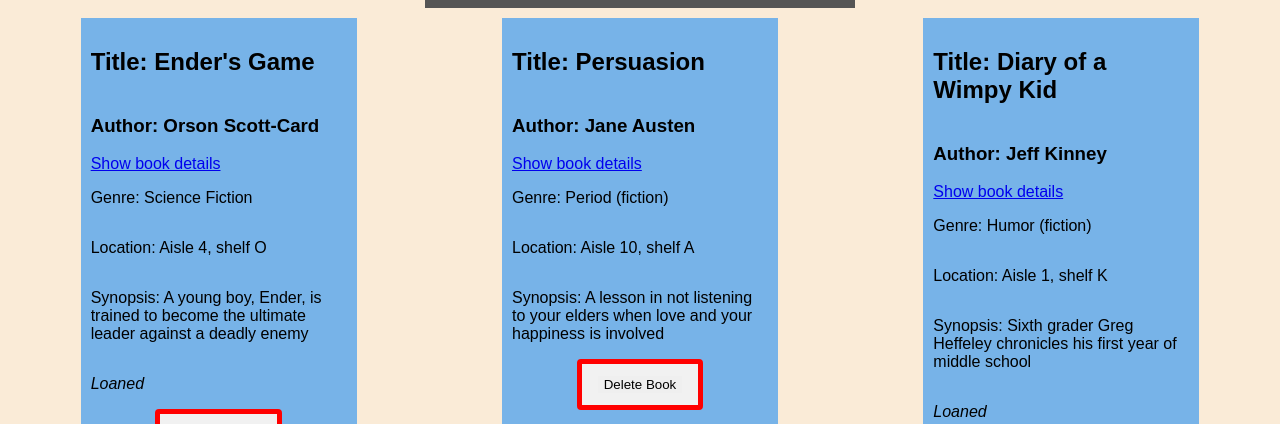
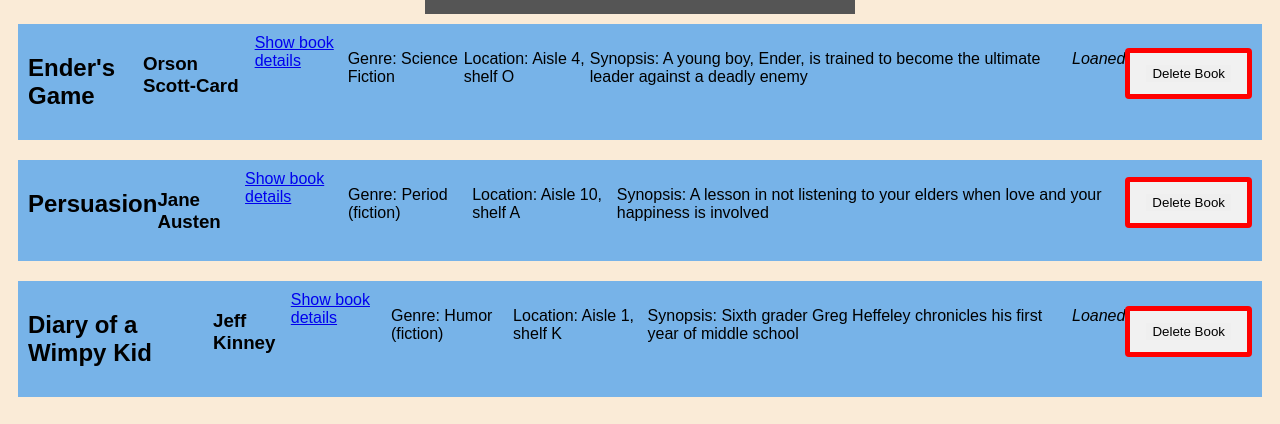
Before and after one commit to bjentwistle/Wk3_wkend_homework_cclibrary, a Flask app: page /books in a window 1280 px wide. Shown: the part 375-799 px from the top of the page. Run offline with Flask 3, Linux system fonts and the light colour scheme.

Commit message:
additions to homework, inc another page to add book

```diff
--- a/controllers/controller.py
+++ b/controllers/controller.py
@@ -3,14 +3,22 @@
 from models.books import *
 from models.book import *
 
+@app.route("/home")
+def home():
+    return render_template('home.html', title = "Home Page")
+
 
 @app.route('/books') #default method is GET
 def index():
-    return render_template('index.html', title = "Home Page", books = books)
+    return render_template('index.html', title = "Books", books = books)
 
 @app.route("/books/<index>") #this will return the details of a chosen book
 def show_selected_book(index):
     return render_template("selected_book.html", book =books[int(index)]) #using the hyperlink added in the html/jinja file
+
+@app.route("/books/add")
+def books_add():
+    return render_template("add_book.html")
 
 @app.route('/books', methods = ['POST'])
 def add_book():
@@ -23,11 +31,11 @@
     unique_id = request.form['unique_id']
     new_book = Book(title, author, genre, loaned, location, synopsis, unique_id)
     add_new_book(new_book)
-    return render_template('index.html', title='Home', books=books) #add redirect here instead of render
+    return redirect("/books")
 
 @app.route("/books/delete/<unique_id>", methods =['POST'])
 def remove_book(unique_id):
     for book in books:
         if unique_id == book.unique_id:
             books.remove(book)
-    return redirect("/books")
+    return redirect("/home")
--- a/static/main.css
+++ b/static/main.css
@@ -2,6 +2,12 @@
 font-family: 'Lucida Sans', 'Lucida Sans Regular', 'Lucida Grande', 'Lucida Sans Unicode', Geneva, Verdana, sans-serif;
 background-color: antiquewhite;
 justify-content: center;
+}
+
+header {
+    display: flex;
+    flex-direction: row;
+
 }
 
 .navLink{
@@ -33,17 +39,19 @@
 
 .book-container {
     display: flex;
-    flex-direction: row;
+    flex-direction: column;
     flex-wrap: wrap;
     justify-content: space-around;
 }
 
 .book {
     font-family: Arial, Helvetica, sans-serif;
+    display: flex;
     justify-content: left;
-    display: flex;
-    flex-direction: column;
-    width: 20vw;
+    align-items: top;
+    justify-content: space-around;
+    flex-direction: row;
+    width: auto;
     background-color: #77b3e8;
     padding: 10px;
     margin:10px;
@@ -87,6 +95,7 @@
 .footer {
     grid-template-areas: 'myArea myArea . .' 'myArea myArea . .';
     display: grid;
+    margin: 20px;
     justify-content: center;
     align-items: center;
     row-gap: 25px;
--- a/templates/base.html
+++ b/templates/base.html
@@ -4,11 +4,17 @@
         <title>{{ title }} - Books Galore Library </title>
     </head>
     <body>
+        <header>
         <ul>
-            <li class="navLink"><a href="/books">Home</a></li>
+            <li class="navLink"><a href="/home">Home</a></li>
         </ul>
-        <hr>
-
+        <ul>
+            <li class="navLink"><a href="/books" >Books</a></li>
+        </ul>
+        <ul>
+            <li class="navLink"><a href="/books/add" >Add Book</a></li>
+        </ul>
+    </header>
         {% block content %}
 
         {% endblock %}
--- a/templates/index.html
+++ b/templates/index.html
@@ -10,8 +10,8 @@
 {% for book in books %}
 
 <div class = "book">
-<h2> Title: {{ book.title}} </h2>
-<h3> Author: {{ book.author }} </h3>
+<h2> {{ book.title}} </h2>
+<h3> {{ book.author }} </h3>
 <a href = "/books/{{ books.index(book) }}" > Show book details </a> <!--add a link to each book selected by index in orders /-->
 <p> Genre: {{ book.genre }} </p>
 <p> Location: {{ book.location }} </p>
@@ -30,42 +30,5 @@
 
 {% endfor %}
 </div>
-<h1>Add a new book: </h1>
-<a class = add_book_area >
-    <form class = form-inline-add action="/books" method="post">
-    <!-- POST request order
-        self.title = title
-        self.author = author
-        self.genre = genre
-        self.loaned = loaned
-        self.location = location
-        self.synopsis = synopsis
-        self.unique_id = unique_id
-        -->
-
-    <label class = label for="title">Book Title</label>
-    <input type="text" name="title" id="title">
-
-    <label class = label for="title">Author - name</label>
-    <input type="text" name="author" id="author">
-
-    <label class = label for="title">Genre</label>
-    <input type="text" name="genre" id="genre">
-
-    <label class = label for="title">Loaned</label>
-    <input type="checkbox" name="loaned" id="loaned" >
-
-    <label class = label for="title">Location</label>
-    <input type="text" name="location" id="room_location" placeholder="Aisle #, shelf letter">
-
-    <label for="description">Synopsis</label>
-    <textarea  name="synopsis" id="synopsis" rows="3" cols="30"></textarea>
-
-    <label class = label for="title">Unique ID</label>
-    <input type="text" name="unique_id" id="unique_id" placeholder="Must be unique">
-
-    <input class = add_book type="submit" value="Add Book" style="font-weight: bold;">
-    </form>
-    </a>
 
 {% endblock %}
```
Also changed, not shown: templates/add_book.html (added, +35 -0 lines), templates/home.html (added, +18 -0 lines).
